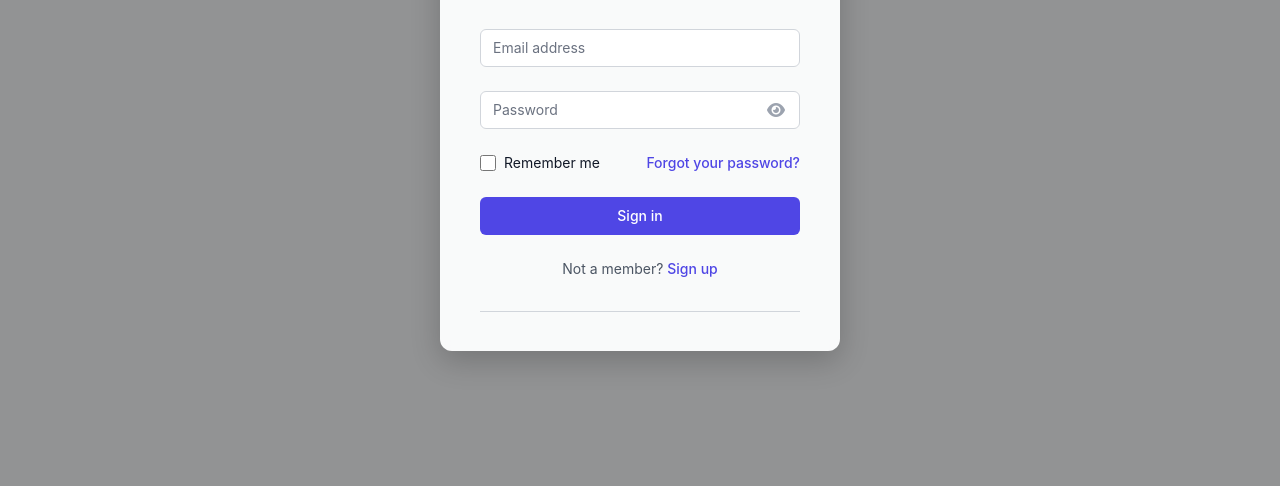
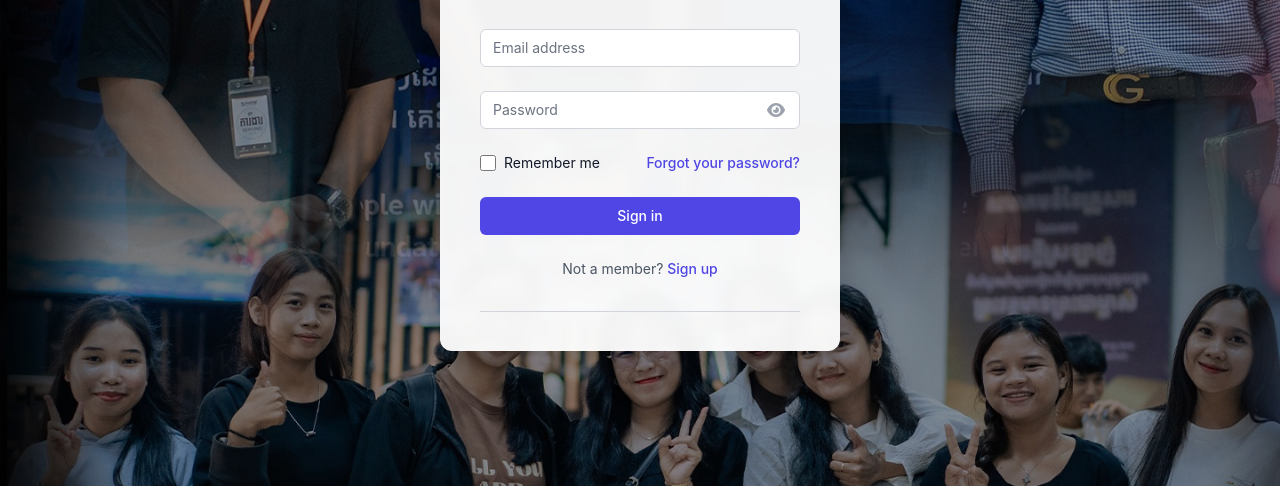
Before and after one commit to Vchea999/churchmember, a plain HTML site: page index.html in a window 1280 px wide. Shown: the part 314-800 px from the top of the page. Drawn offline with nearby package versions, Linux system fonts and the light colour scheme.

Commit message:
Update index.html
change location picture from main picture to login/picture

```diff
--- a/index.html
+++ b/index.html
@@ -104,9 +104,9 @@
 
     <!-- Slideshow Container -->
     <div class="slideshow-container">
-         <div class="slide active" style="background-image: url('1.jpg');"></div>
-         <div class="slide" style="background-image: url('2.jpg');"></div>
-         <div class="slide" style="background-image: url('3.jpg');"></div>
+         <div class="slide active" style="background-image: url('Login/1.jpg');"></div>
+         <div class="slide" style="background-image: url('Login/2.jpg');"></div>
+         <div class="slide" style="background-image: url('Login/3.jpg');"></div>
     </div>
 
 
```
